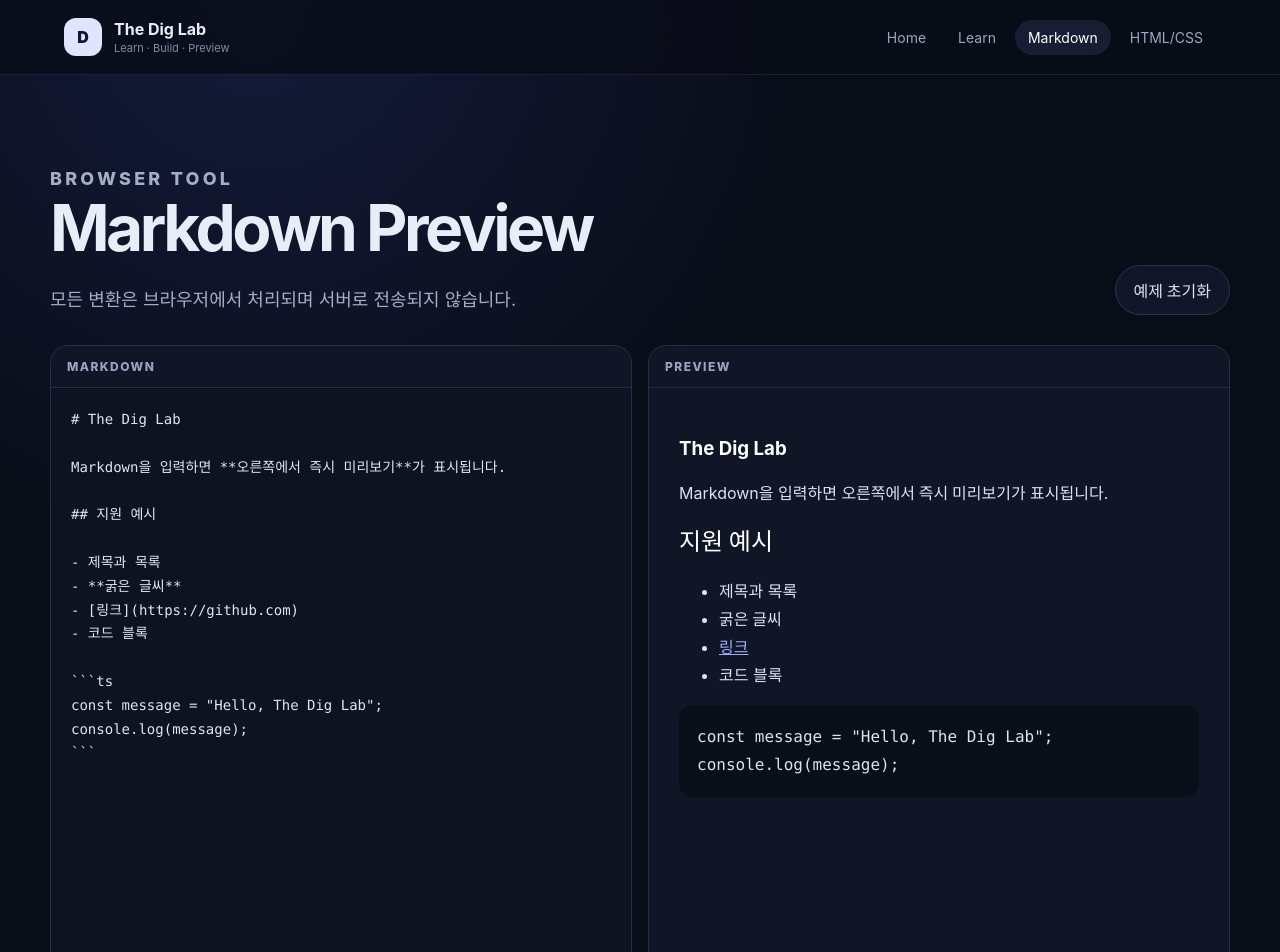
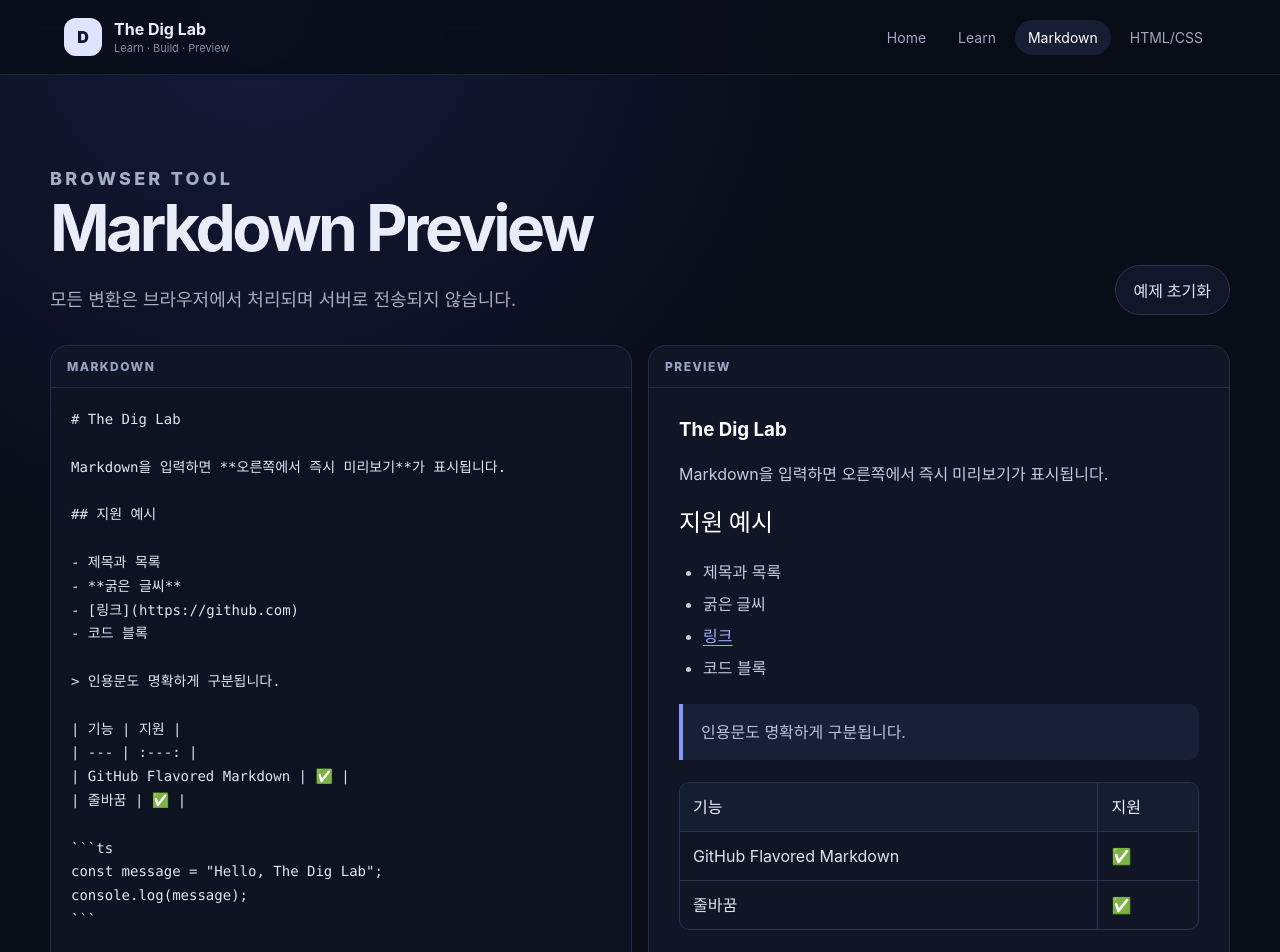
Before and after one commit to hyunsoo3787/dev-lab, a React (Vite) app: page /#/tools/markdown-preview in a window 1280 px wide. Shown: the top 952 px of the page. Built offline with nearby package versions, Linux system fonts and the light colour scheme.

Commit message:
Fix Markdown preview rendering

```diff
--- a/src/pages/MarkdownPreviewPage.tsx
+++ b/src/pages/MarkdownPreviewPage.tsx
@@ -1,6 +1,11 @@
 import DOMPurify from "dompurify";
 import { marked } from "marked";
 import { useMemo, useState } from "react";
+
+marked.setOptions({
+  gfm: true,
+  breaks: true,
+});
 
 const initialMarkdown = `# The Dig Lab
 
@@ -12,6 +17,13 @@ Markdown을 입력하면 **오른쪽에서 즉시 미리보기**가 표시됩니
 - **굵은 글씨**
 - [링크](https://github.com)
 - 코드 블록
+
+> 인용문도 명확하게 구분됩니다.
+
+| 기능 | 지원 |
+| --- | :---: |
+| GitHub Flavored Markdown | ✅ |
+| 줄바꿈 | ✅ |
 
 \`\`\`ts
 const message = "Hello, The Dig Lab";
--- a/src/styles.css
+++ b/src/styles.css
@@ -561,7 +561,7 @@ main {
   outline: 0;
   background: #0d1321;
   color: #dfe5f7;
-  font-family: "SFMono-Regular", Consolas, monospace;
+  font-family: "Cascadia Mono", "D2Coding", "Nanum Gothic Coding", "Malgun Gothic", "SFMono-Regular", Consolas, monospace;
   font-size: 14px;
   line-height: 1.7;
 }
@@ -574,6 +574,14 @@ main {
   line-height: 1.75;
 }
 
+.markdown-body > :first-child {
+  margin-top: 0;
+}
+
+.markdown-body > :last-child {
+  margin-bottom: 0;
+}
+
 .markdown-body h1,
 .markdown-body h2,
 .markdown-body h3 {
@@ -584,6 +592,34 @@ main {
 .markdown-body a {
   color: #9cadff;
   text-decoration: underline;
+  text-underline-offset: 3px;
+}
+
+.markdown-body p,
+.markdown-body li {
+  color: #c4cce0;
+}
+
+.markdown-body blockquote {
+  margin: 22px 0;
+  padding: 14px 18px;
+  border-left: 4px solid #8495f5;
+  border-radius: 0 10px 10px 0;
+  background: rgba(112, 131, 224, .09);
+}
+
+.markdown-body blockquote p {
+  margin: 0;
+  color: #b8c3df;
+}
+
+.markdown-body ul,
+.markdown-body ol {
+  padding-left: 24px;
+}
+
+.markdown-body li + li {
+  margin-top: 4px;
 }
 
 .markdown-body pre {
@@ -594,7 +630,58 @@ main {
 }
 
 .markdown-body code {
-  font-family: "SFMono-Regular", Consolas, monospace;
+  font-family: "Cascadia Mono", "D2Coding", "Nanum Gothic Coding", "Malgun Gothic", "SFMono-Regular", Consolas, monospace;
+}
+
+.markdown-body :not(pre) > code {
+  padding: 2px 6px;
+  border: 1px solid #29334f;
+  border-radius: 6px;
+  background: #131a2d;
+  color: #c7d0ff;
+  font-size: .9em;
+}
+
+.markdown-body table {
+  width: 100%;
+  margin: 22px 0;
+  border-spacing: 0;
+  border: 1px solid #29334f;
+  border-radius: 10px;
+  overflow: hidden;
+}
+
+.markdown-body th,
+.markdown-body td {
+  padding: 10px 13px;
+  border-right: 1px solid #29334f;
+  border-bottom: 1px solid #29334f;
+  text-align: left;
+}
+
+.markdown-body th {
+  background: #151d31;
+  color: #eef1fb;
+}
+
+.markdown-body tr:last-child td {
+  border-bottom: 0;
+}
+
+.markdown-body th:last-child,
+.markdown-body td:last-child {
+  border-right: 0;
+}
+
+.markdown-body hr {
+  margin: 30px 0;
+  border: 0;
+  border-top: 1px solid #29334f;
+}
+
+.markdown-body img {
+  max-width: 100%;
+  border-radius: 10px;
 }
 
 .playground-grid {
```
